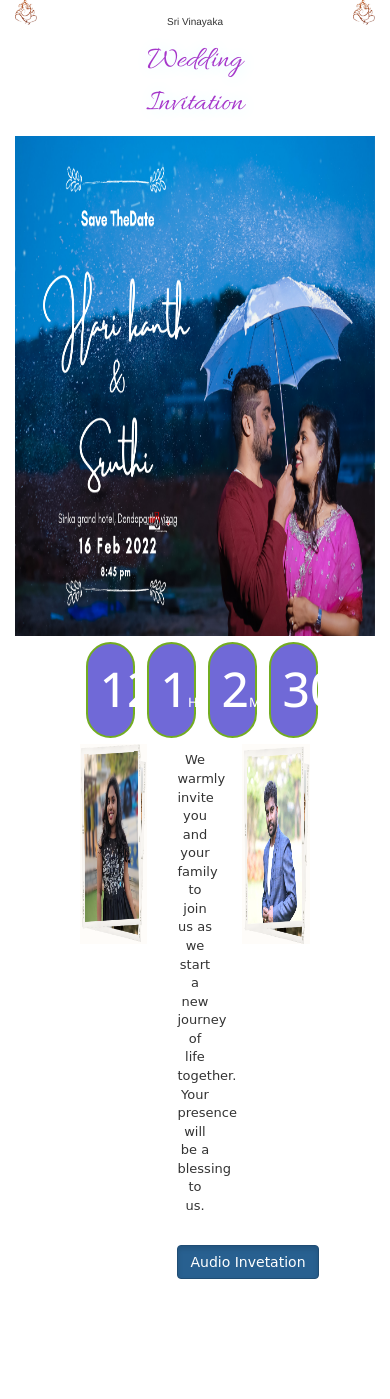
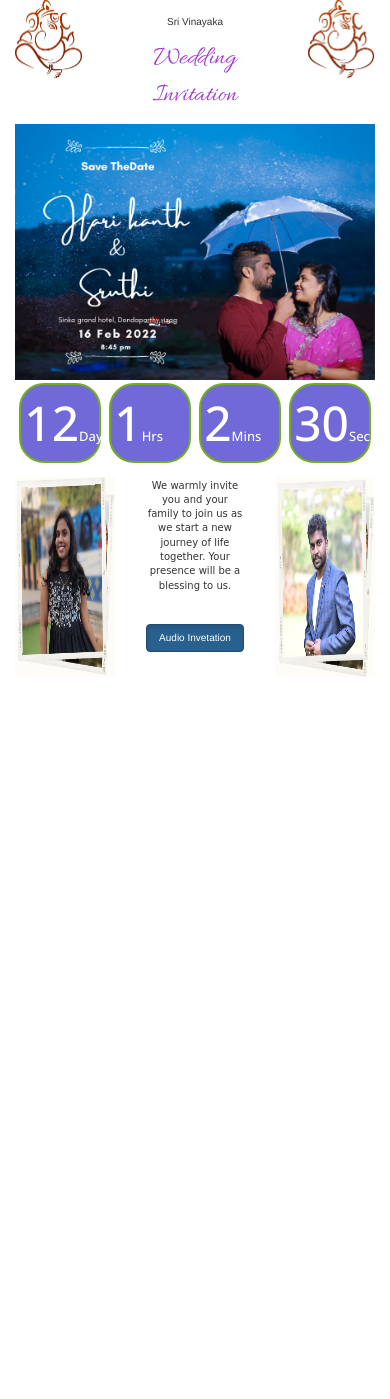
Before and after one commit to harikanth12/WeddingProject, a Flask app: page / in a window 390 px wide. Shown: the top 1399 px of the page. After the commit the page ends 677 px from the top, so only its background shows below. Run offline with Flask 2, Linux system fonts and the light colour scheme; some libraries are stand-ins or nearby versions; some web fonts are replaced.

Commit message:
changes done

```diff
--- a/static/myscript.js
+++ b/static/myscript.js
@@ -21,10 +21,10 @@
         var minutes = Math.floor((distance % _hour) / _minute);
         var seconds = Math.floor((distance % _minute) / _second);
 
-        document.getElementById('countdown').innerHTML = '<div class="countdownbox col-xs-2"><span class="countdowninner"><font size="8" color="white">'+days+'</font><font size="2" color="white">Days</font></span></div>';
-        document.getElementById('countdown').innerHTML += '<div class="countdownbox col-xs-2"><span class="countdowninner"><font size="8" color="white">'+hours+'</font><font size="2" color="white">Hrs</font></span></div>';
-        document.getElementById('countdown').innerHTML += '<div class="countdownbox col-xs-2"><span class="countdowninner"><font size="8" color="white">'+minutes+'</font><font size="2" color="white">Mins</font></span></div>';
-        document.getElementById('countdown').innerHTML += '<div class="countdownbox col-xs-2"><span class="countdowninner"><font size="8" color="white">'+seconds+'</font><font size="2" color="white">Secs</font></span></div>';
+        document.getElementById('countdown').innerHTML = '<div class="countdownbox col-sm-2 col-xs-3 countdownsize"><span class="countdowninner"><font size="8" color="white">'+days+'</font><font size="2" color="white">Days</font></span></div>';
+        document.getElementById('countdown').innerHTML += '<div class="countdownbox col-sm-2 col-xs-3 countdownsize"><span class="countdowninner"><font size="8" color="white">'+hours+'</font><font size="2" color="white">Hrs</font></span></div>';
+        document.getElementById('countdown').innerHTML += '<div class="countdownbox col-sm-2 col-xs-3 countdownsize"><span class="countdowninner"><font size="8" color="white">'+minutes+'</font><font size="2" color="white">Mins</font></span></div>';
+        document.getElementById('countdown').innerHTML += '<div class="countdownbox col-sm-2 col-xs-3 countdownsize"><span class="countdowninner"><font size="8" color="white">'+seconds+'</font><font size="2" color="white">Secs</font></span></div>';
     }
 
     timer = setInterval(showRemaining, 1000);
--- a/static/style.css
+++ b/static/style.css
@@ -64,9 +64,9 @@ float: none;
     width:200px;
 
 }
-.bottom-txt {
+.bottom-txt article{
     text-align: center;
-    margin: 1% au;
+    margin: 1% auto;
     margin-top: 2%;
     font-family: 'Yellowtail', cursive;
     font-weight: 400;
@@ -85,3 +85,40 @@ text-align: center;
 #play {
     margin-top:30px;
 }
+.col-xs-2-4 {
+    width:20,37%
+}
+
+@media (max-width: 600px) {
+.bottom-txt article{
+    font-size:10px;
+}
+.bottom-txt {
+text-align: center;
+}
+.btnsize {
+    font-size:10px;
+}
+.god_images img {
+   width: auto;
+}
+.bannerimg img {
+height:auto;
+}
+#nav-big-text {
+    font-size: 26px;
+}
+.countdownsize {
+    width:23%
+}
+.countdownbox {
+margin:1%;
+padding:1%;
+}
+.bottom-repsonive {
+margin-top:10px;
+}
+html,body{
+    overflow-x: hidden;
+}
+}
--- a/templates/index.html
+++ b/templates/index.html
@@ -56,30 +56,30 @@
 <!--            </div>-->
 <!--        </div>-->
         <div class="row">
-            <div class="col-xs-10 col-xs-offset-2">
+            <div class="col-sm-10 col-sm-offset-2 col-xs-12">
                 <div id="countdown"></div>
             </div>
         </div>
     </div> <!-- countdown container-->
 
     <div class="container">
-        <div class="row">
-            <div class="col-xs-3 col-xs-offset-2 bottom_left_img">
+        <div class="row bottom-repsonive">
+            <div class="col-sm-3 col-xs-4 col-sm-offset-2 bottom_left_img">
                 <img src="{{ bottom_left_img }}" alt="Sruthi">
             </div>
-            <div class="col-xs-2 bottom-txt">
-                <span> We warmly invite you and your family to join us as we start a new journey of life together. Your presence will be a blessing to us.</span>
-                <button type="button" class="btn btn-primary btn-md active" id="play">Audio Invetation</button>
+            <div class="col-sm-2 col-xs-4 bottom-txt">
+                <article> We warmly invite you and your family to join us as we start a new journey of life together. Your presence will be a blessing to us.</article>
+                <button type="button" class="btn btn-primary btn-md active btnsize" id="play">Audio Invetation</button>
 <!--                <button style="font-size:24px" id="play"><i class="fa fa-play-circle-o"></i>Audio Invetation</button>-->
             </div>
-            <div class="col-xs-3 bottom_right_img">
+            <div class="col-sm-3 col-xs-4 bottom_right_img">
                 <img src="{{ bottom_right_img }}" alt="Hari">
             </div>
         </div>
     </div>
-    <article id="hidden">
-    <h1>With our sincere invitation, we (hari)and sruthi cordially invite you to come to our wedding ceremony on 16th-February-2022 at silka grand near srikanya thearte viskhapatanam by 8:45pm </h1>
-    </article>
+<!--    <article id="hidden">-->
+<!--    <h1>With our sincere invitation, we (hari)and sruthi cordially invite you to come to our wedding ceremony on 16th-February-2022 at silka grand near srikanya thearte viskhapatanam by 8:45pm </h1>-->
+<!--    </article>-->
 
 
 </body>
```
